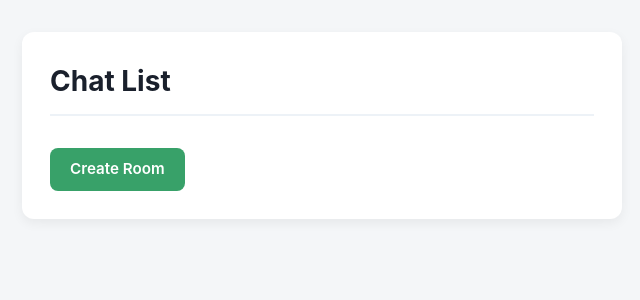
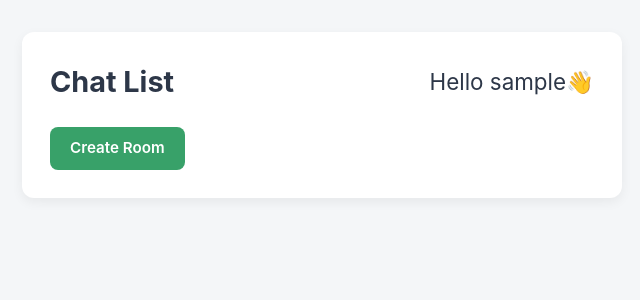
Before and after one commit to Nagraj-Pazare/Socket-ChatApp, a Node server app: page /all-rooms in a window 1280 px wide. Shown: the top 300 px of the page, without its empty margins (318-958 px from the left). Run offline with Node 20, Linux system fonts and the light colour scheme; the visitor is signed in with stand-in values (Sample User, id 1); data that the repository does not hold is empty; some libraries are stand-ins or nearby versions.

Commit message:
Made some changes

```diff
--- a/controllers/token.controller.js
+++ b/controllers/token.controller.js
@@ -1,7 +1,7 @@
 import jwt from 'jsonwebtoken';
 
 export const generateAccessToken = (user)=>{
-    return jwt.sign({ userId: user._id, email: user.email, username: user.username }, process.env.ACCESS_TOKEN_SECRET_KEY, { expiresIn: '10m'});
+    return jwt.sign({ userId: user._id, email: user.email, username: user.username }, process.env.ACCESS_TOKEN_SECRET_KEY, { expiresIn: '1m'});
 }
 
 export const generateRefreshToken = (user)=>{
--- a/controllers/user.controller.js
+++ b/controllers/user.controller.js
@@ -95,6 +95,7 @@ export const loginController = async (req, res) => {
 
 export const allRoomsController = async (req, res) => {
   try {
+    const { username } = req.user;
     const rooms = await Room.find();
     if (!rooms || rooms == []) {
       return res.status(404).render("room-list", {
@@ -103,6 +104,7 @@ export const allRoomsController = async (req, res) => {
     }
     return res.status(200).render("room-list", {
       rooms,
+      username
     });
   } catch (error) {
     console.log(error);
--- a/middleware/authToken.js
+++ b/middleware/authToken.js
@@ -7,7 +7,7 @@ export const authToken = async (req, res, next) => {
     const accessToken = req.cookies.accessToken;
     // console.log("accessToken: " + accessToken);
     if(!accessToken){
-        return res.redirect('/login');
+        throw new jwt.TokenExpiredError("Access Token not Found");
     }
     const decoded = jwt.verify(
       accessToken,
--- a/views/room-list.hbs
+++ b/views/room-list.hbs
@@ -95,12 +95,30 @@
   .all-rooms > a:hover {
     background-color: #2f855a;
   }
+
+  .all-room-header{
+    display: flex;
+    justify-content: space-between;
+    align-items: center;
+  }
+  #chat-list-tag{
+    font-size: 1.8em;
+    font-weight: 700;
+  }
+  #greet-user-tag{
+    font-size: 1.4em;
+    font-weight: 400;
+
+  }
 </style>
 
 </head>
 <body>
     <div class="all-rooms">
-    <h1>Chat List</h1>
+    <div class="all-room-header">
+    <span id="chat-list-tag">Chat List</span>
+    <span id="greet-user-tag">Hello {{username}}👋</span>
+    </div>
     {{#each rooms}}
     <h1>{{this.roomname}}</h1>
     <form action="/join-room" method="post" class="joinForm">
```
Also changed, not shown: views/single-room.hbs (+36 -6 lines), 1 other file.
